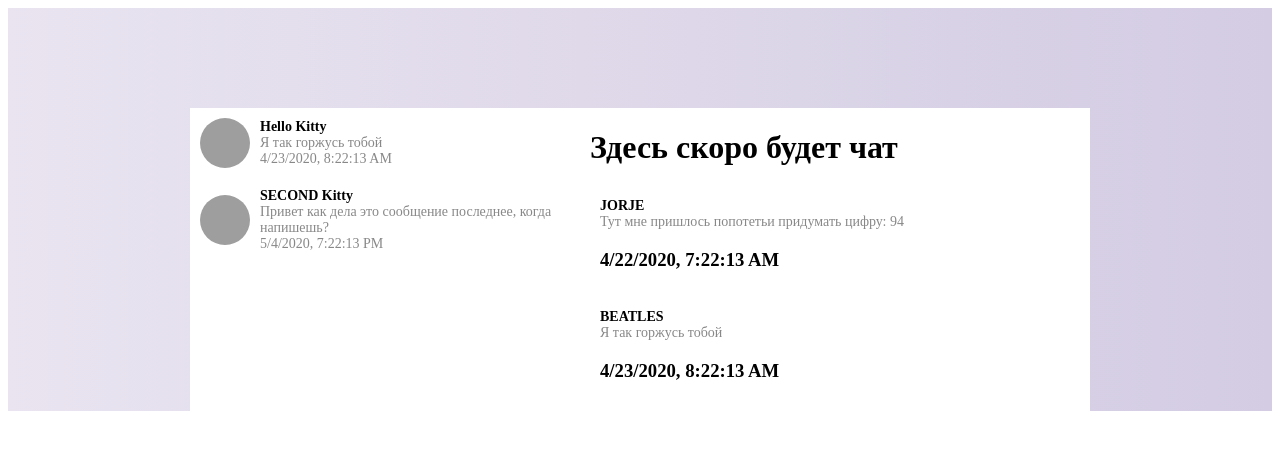
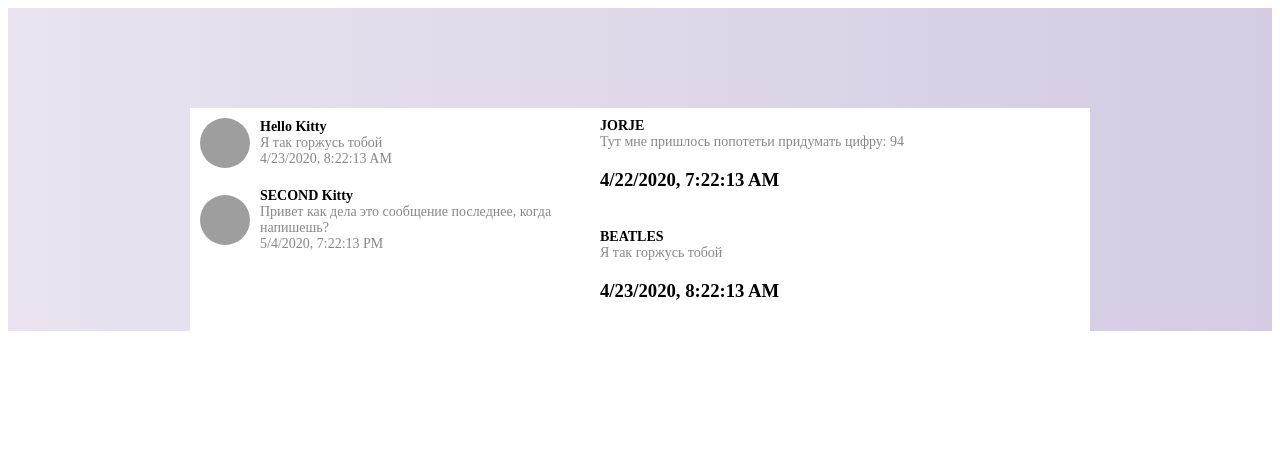
Before and after one commit to chelnik/middle.react.praktikum.yandex, a React (Create React App) app: page / in a window 1280 px wide. Shown: the top 450 px of the page. Built offline with nearby package versions, Linux system fonts and the light colour scheme; grey boxes are pictures that could not be loaded.

Commit message:
учел комментарии наставника

```diff
--- a/src/components/App4.css
+++ b/src/components/App4.css
@@ -1,4 +1,4 @@
-/* ЭТО ПЛАШКА */
+/* Плашка*/
 .conversation-list-item {
     display: flex;
     align-items: center;
@@ -32,7 +32,7 @@
     margin: 0;
   }
 
-/* ЭТО СПИСОК ЧАТО */
+/* Список чатов */
   .conversation-list {
     display: flex;
     flex-direction: column;
--- a/src/components/App4.tsx
+++ b/src/components/App4.tsx
@@ -1,5 +1,5 @@
 import React from "react";
-import "./App4.css"; //Нужно задать стили
+import "./App4.css";
 import "./Messenger.css"
 import Plashka from "./Plashka"
 import ConversationList from "./ConversationList"
@@ -7,13 +7,11 @@ import {plashkaDATA} from "./Data"
 
 export interface Istate{
   indexDialog: number;
-  title: string;
 }
 
 class App extends React.PureComponent {
   state: Istate = {
       indexDialog: 0,
-      title: "Здесь скоро будет чат",
     }
   onClickBlock(index:number){
       this.setState({indexDialog: index})
@@ -40,7 +38,6 @@ class App extends React.PureComponent {
 
         <div className="scrollable content">
         <ConversationList
-         title={this.state.title}
          indexDialog={this.state.indexDialog}
           >
         </ConversationList>
--- a/src/components/ConversationList.tsx
+++ b/src/components/ConversationList.tsx
@@ -1,9 +1,8 @@
 import React, {Component} from "react"
 import {tempMessages} from "./Data"
-// import {plashkaDATA} from "./Data"
+
 export interface Istate{
     indexDialog: number;
-    title: string;
   }
 
 class ConversationList extends Component <Istate>{
@@ -11,11 +10,7 @@ class ConversationList extends Component <Istate>{
       return(
         <div className="wrapperConversation">
           <div className="conversation-list" >
-          <h1>{this.props.title}</h1>
-          {this.props.children}
           {tempMessages[this.props.indexDialog].map((item,index) =>(
-
-
            <div key={index} className="conversation-list-item">
                <div className="conversation-info">
                     <h1 className="conversation-title">{item.author}</h1>
--- a/src/components/Data.js
+++ b/src/components/Data.js
@@ -1,4 +1,3 @@
-// import React, { Component } from "react";
 export const plashkaDATA = [
     {
       date: (new Date()),
--- a/src/components/Messenger.css
+++ b/src/components/Messenger.css
@@ -36,9 +36,3 @@
     grid-column-start: 2;
     background: white;
   }
-
-  /* КОНТЕЙНЕР ДЛЯ СИСКА СООБЩЕНИЙ */
-  .message-list-container {
-    padding: 10px;
-    padding-bottom: 70px;
-  }
```
